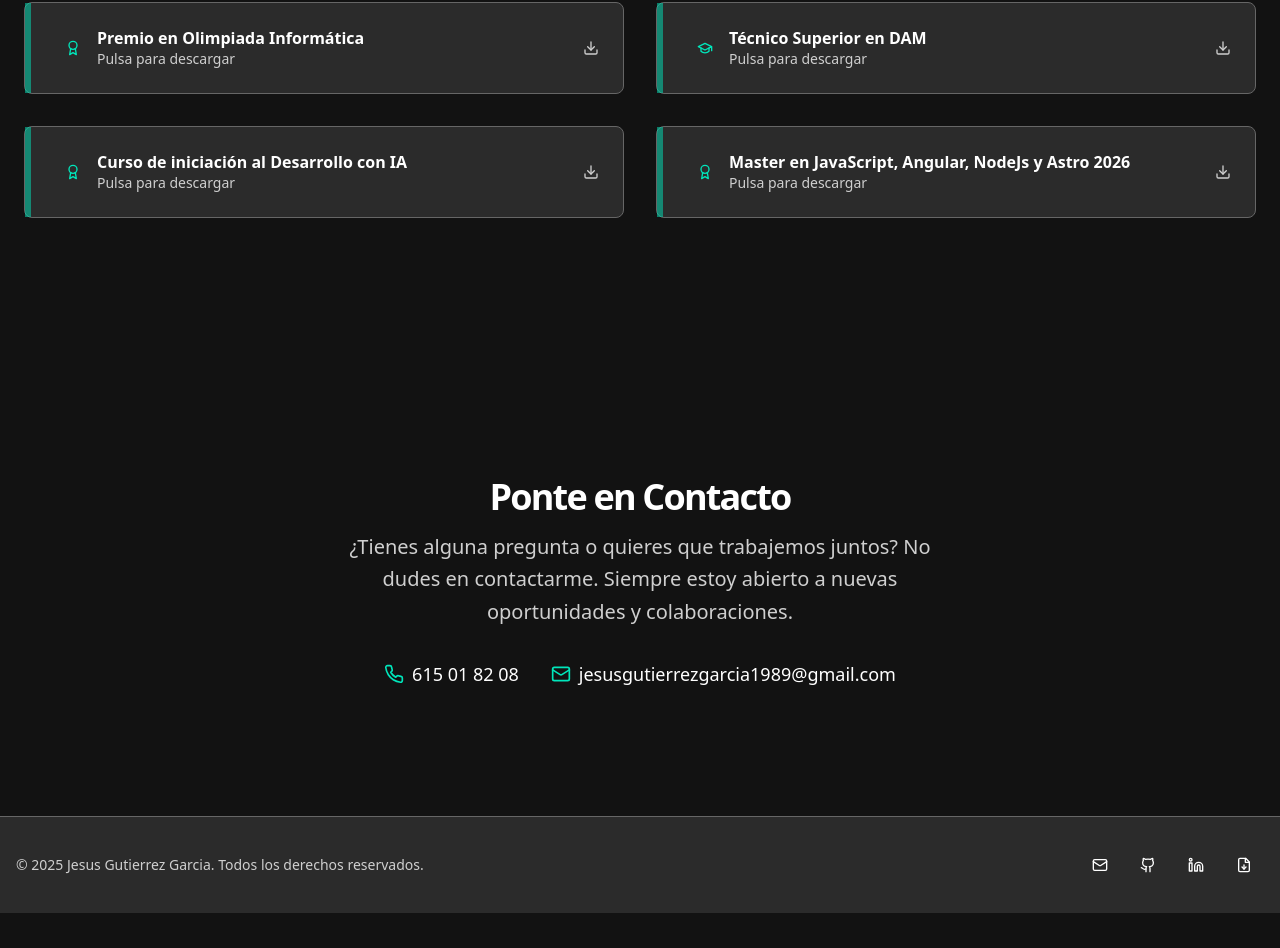
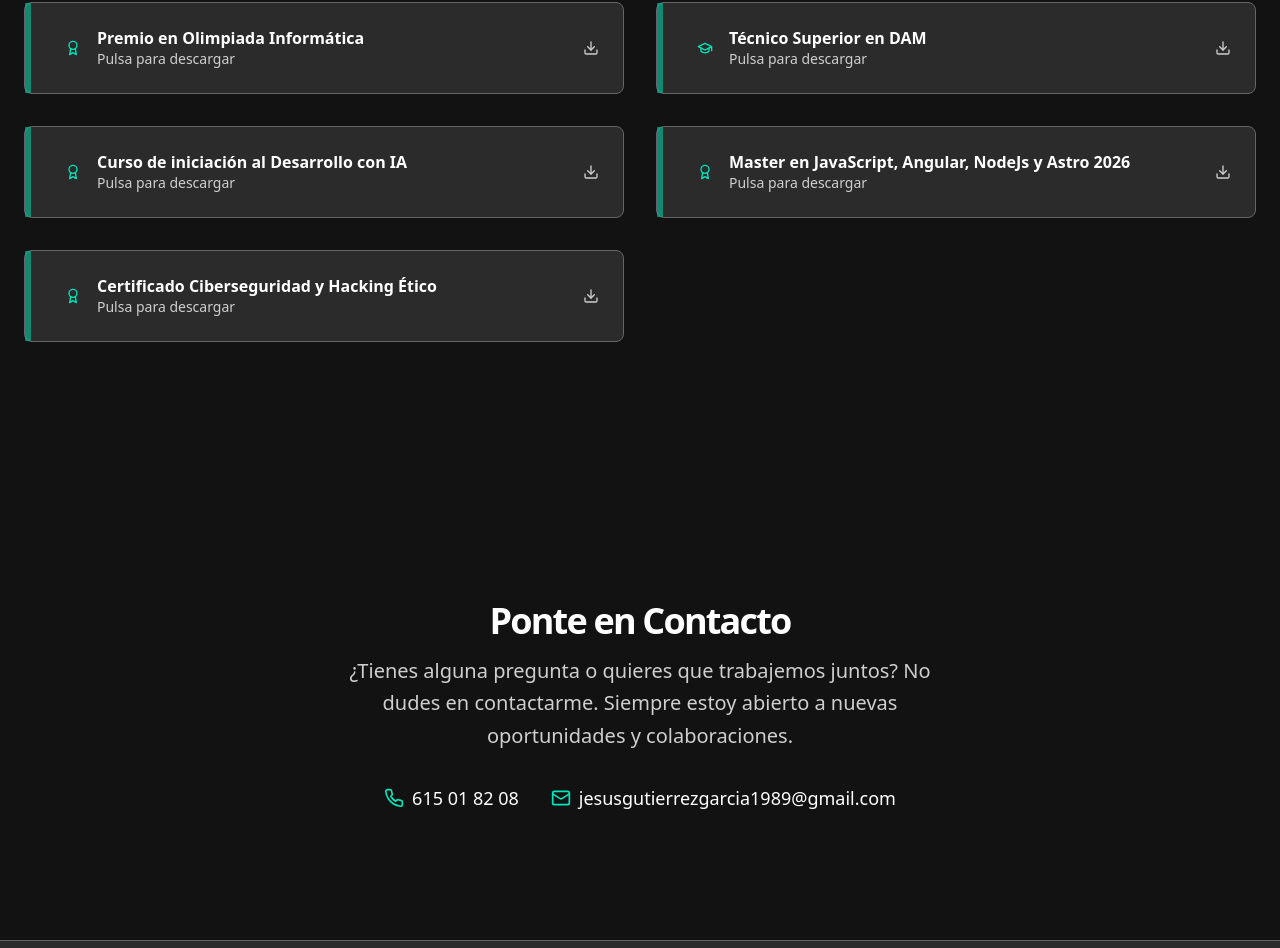
Before and after one commit to JesusGutierrez89/PortafoliosJGG, a Next.js app: page / in a window 1280 px wide. Shown: the part 6505-7453 px from the top of the page. Before the commit the page ends 7418 px from the top, so only its background shows below. Built offline with nearby package versions, Linux system fonts and the light colour scheme.

Commit message:
Modificacion enlaces, cambio Cv y creacion certificado ciberSeguridad

```diff
--- a/components/footer.tsx
+++ b/components/footer.tsx
@@ -1,12 +1,12 @@
 'use client';
-import Link from 'next/link';
-import { Github, Linkedin, Mail, FileDown } from 'lucide-react';
 import { Button } from '@/components/ui/button';
 import { useLanguage } from '@/context/language-context';
+import { FileDown, Github, Linkedin, Mail } from 'lucide-react';
+import Link from 'next/link';
 
 export default function Footer() {
   const { t } = useLanguage();
-  const cvUrl = "https://www.dropbox.com/scl/fi/3hq58byzhqnhr7oegqvt1/CVJes-sGutierrez.pdf?rlkey=lr05l5qtsspaqkfmtmdw0hfuv&raw=1";
+  const cvUrl = "https://www.dropbox.com/scl/fi/uvb4o5dm6n3w5btqvncyh/CV_JesusGutierrezGarcia.pdf?rlkey=fj70noujdqza508ze5kfets0f&st=478kdgp0&dl=0";
 
   return (
     <footer className="w-full border-t bg-card text-card-foreground">
--- a/components/header.tsx
+++ b/components/header.tsx
@@ -21,7 +21,7 @@ export default function Header() {
   ];
 
   const cvUrl =
-    "https://www.dropbox.com/scl/fi/3hq58byzhqnhr7oegqvt1/CVJes-sGutierrez.pdf?rlkey=lr05l5qtsspaqkfmtmdw0hfuv&raw=1";
+    "https://www.dropbox.com/scl/fi/uvb4o5dm6n3w5btqvncyh/CV_JesusGutierrezGarcia.pdf?rlkey=fj70noujdqza508ze5kfets0f&st=478kdgp0&dl=0";
   const esFlagUrl =
     "https://www.dropbox.com/scl/fi/8kviocmhoclbpr6znaz1d/espana.png?rlkey=7hlo2eguogirh9il6t0cx60op&raw=1";
   const ukFlagUrl =
--- a/components/sections/certificates-section.tsx
+++ b/components/sections/certificates-section.tsx
@@ -10,12 +10,12 @@ export default function CertificatesSection() {
   const certificates = [
     {
       title: t.certificates.cert1.title,
-      url: "https://www.dropbox.com/scl/fi/flhxnrpd7h9o7rwm45oum/Resguardo-titulo-Grado-educaci-n-infantil-DNItapado.pdf?rlkey=nykyz2a5w2wlwiae86893e4l8&raw=1",
+      url: "https://www.dropbox.com/scl/fi/eansm0knjm5bqp0txjvgb/Resguardo-titulo-Grado-educaci-n-infantil-DNItapado.pdf?rlkey=gvx78yvwjjnyxeo0pel45oneh&st=x082wakz&raw=1",
       icon: <GraduationCap className="h-10 w-10 text-primary" />
     },
     {
       title: t.certificates.cert2.title,
-      url: "https://www.dropbox.com/scl/fi/fpx9jfvgh6v1w215mkp6t/Resguardo-titulo-master-investigaci-n-DNItapado.pdf?rlkey=zdxxwadhbbcic1uy3ad7ur86l&raw=1",
+      url: "https://www.dropbox.com/scl/fi/rmpl8budzbxibetj70kki/Resguardo-titulo-master-investigaci-n-DNItapado.pdf?rlkey=x3hnur8zlzrskhadsd7vo0ery&st=equzoame&raw=1",
       icon: <GraduationCap className="h-10 w-10 text-primary" />
     },
     {
@@ -25,7 +25,7 @@ export default function CertificatesSection() {
     },
     {
       title: t.certificates.cert4.title,
-      url: "https://www.dropbox.com/scl/fi/pjx94ce43im40b9b91aml/CER_FPTJ_Certificado-de-Titulo-FPJes-s-Gut-rrez-Garc-a-tachado.pdf?rlkey=se5wuxn9xypofre12h8grf90k&raw=1",
+      url: "https://www.dropbox.com/scl/fi/v8zjkrrsiwp8qyiyqbzks/Titulo-FPJes-s-Gut-rrez-Garc-a-tachado.pdf?rlkey=do1v7fxtbm2galk4zzq9jl2cy&st=wtryp4fo&raw=1",
       icon: <GraduationCap className="h-10 w-10 text-primary" />
     },
     {
@@ -35,7 +35,12 @@ export default function CertificatesSection() {
     },
     {
       title: t.certificates.cert6.title,
-      url: "https://www.dropbox.com/scl/fi/l3jzru4op3bdx5zg7ms16/MASTER-en-JavaScript-2026.pdf?rlkey=p1dgiltx5j92z1pqn088318uq&st=iqel53e7&raw=1",
+      url: "https://www.dropbox.com/scl/fi/pi9mpwb1r4m7eoeul572l/MASTER-en-JavaScript-2026.pdf?rlkey=idz87fvvdqglo5dh5s9mogsjr&st=u3ezb6i2&raw=1",
+      icon: <Award className="h-10 w-10 text-primary" />
+    },
+    {
+      title: "Certificado Ciberseguridad y Hacking Ético",
+      url: "https://www.dropbox.com/scl/fi/ei17qotb65xfqffkmrkfb/Certificado_CiberSeguridad.pdf?rlkey=b2jtdfx9hd0n168h88m64skjo&st=299mq20d&raw=1",
       icon: <Award className="h-10 w-10 text-primary" />
     }
   ];
--- a/components/sections/hero-section.tsx
+++ b/components/sections/hero-section.tsx
@@ -10,7 +10,7 @@ export default function HeroSection() {
   const { t } = useLanguage();
   const profileImage = PlaceHolderImages.find((img) => img.id === "profile");
   const cvUrl =
-    "https://www.dropbox.com/scl/fi/3hq58byzhqnhr7oegqvt1/CVJes-sGutierrez.pdf?rlkey=lr05l5qtsspaqkfmtmdw0hfuv&raw=1";
+    "https://www.dropbox.com/scl/fi/uvb4o5dm6n3w5btqvncyh/CV_JesusGutierrezGarcia.pdf?rlkey=fj70noujdqza508ze5kfets0f&st=478kdgp0&dl=0";
 
   return (
     <section id="home" className="w-full py-16 md:py-24 lg:py-32 xl:py-48">
```
